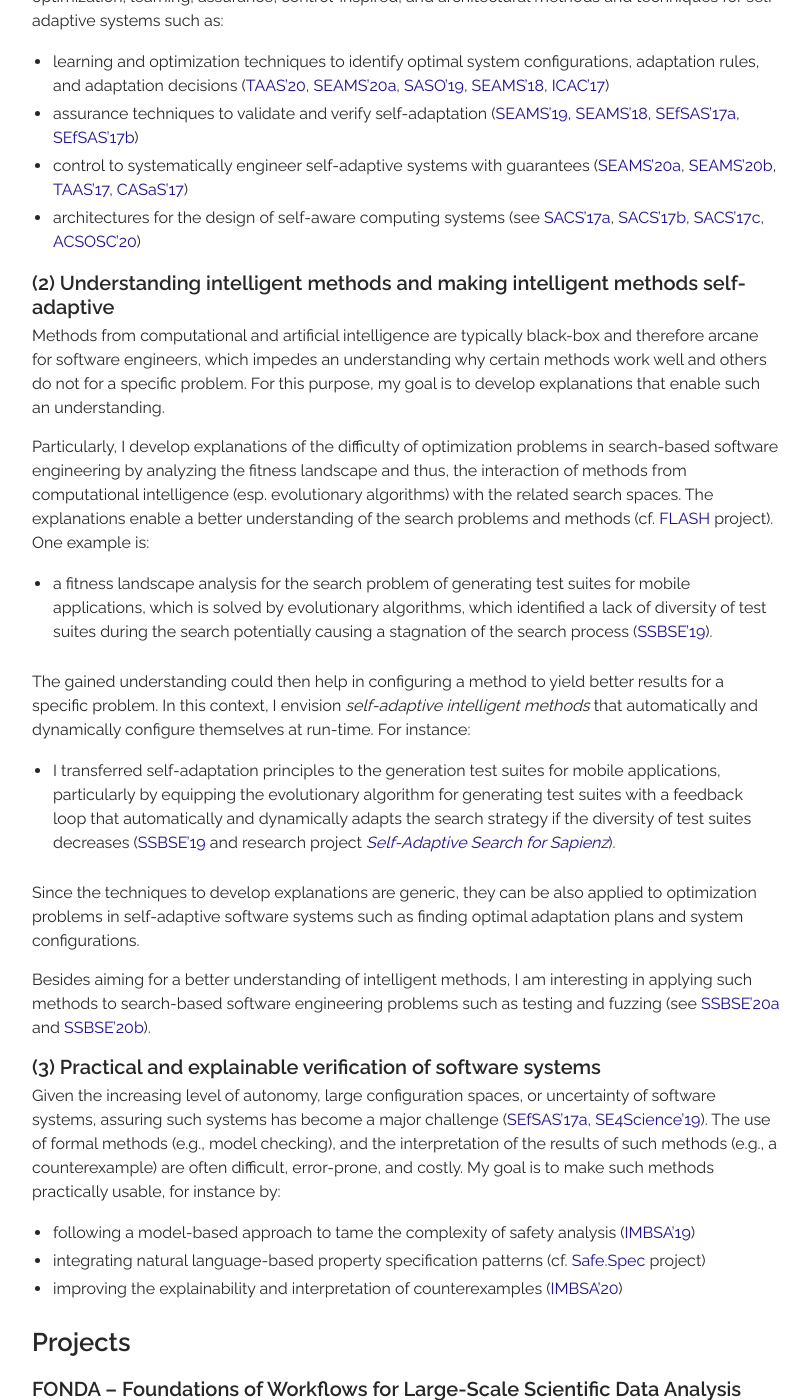
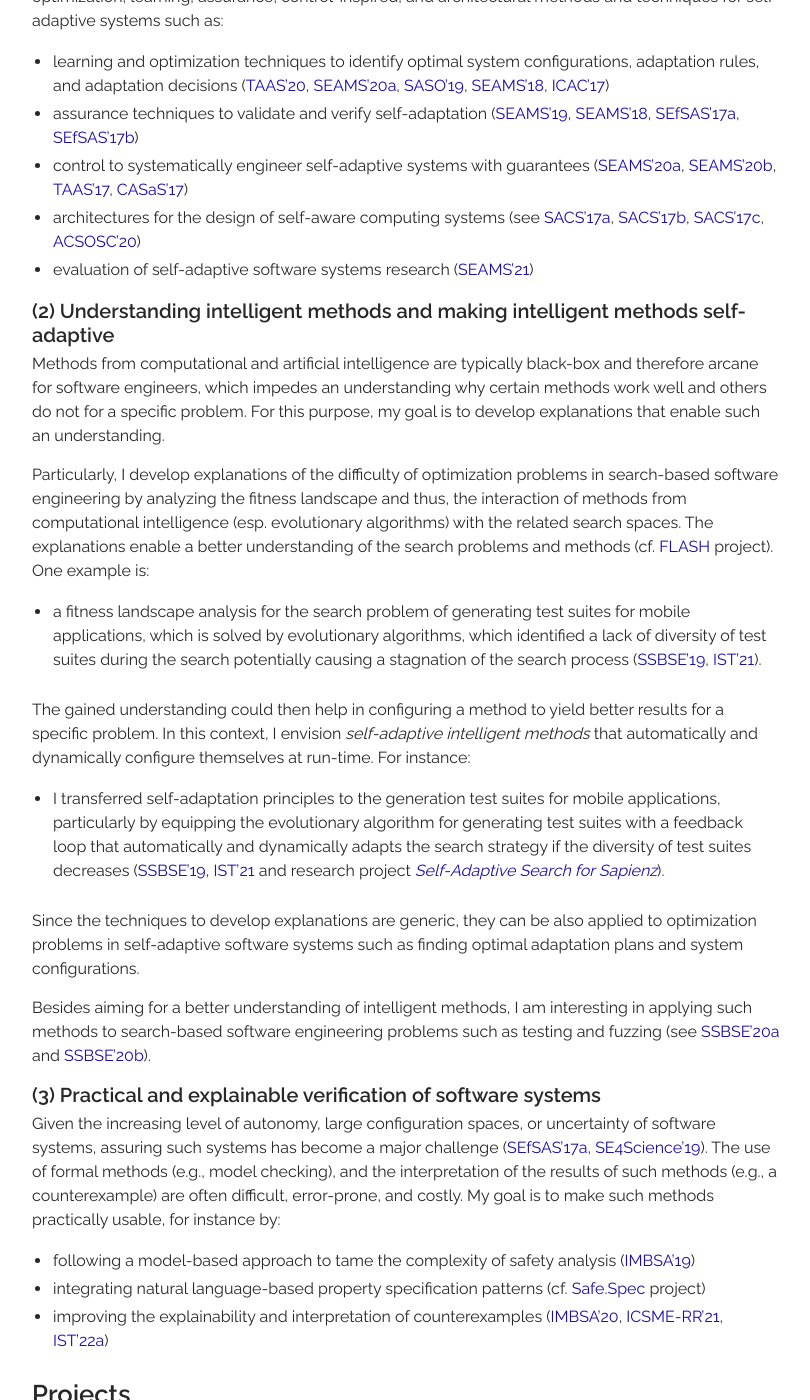
Before and after one commit to thomas-vogel/thomas-vogel.github.io, a Jekyll site: the page built from _pages/research.md, in a window 1280 px wide and 1400 px high, scrolled down 654 px. Shown: the whole window, without its empty margins (233-1043 px from the left). Built offline with Jekyll 4.4.1, drawn with Linux system fonts in a browser that asks for light colours.

Commit message:
Update research.

```diff
--- a/_pages/research.md
+++ b/_pages/research.md
@@ -23,16 +23,17 @@ We observe an increasing level of autonomy of self-adaptive systems that operate
 * assurance techniques to validate and verify self-adaptation ([SEAMS'19](publications/2019-SEAMS), [SEAMS'18](publications/2018-SEAMSb), [SEfSAS'17a](publications/2017-SEFSAS3a), [SEfSAS'17b](publications/2017-SEFSAS3b))
 * control to systematically engineer self-adaptive systems with guarantees ([SEAMS'20a](publications/2020-SEAMSa), [SEAMS'20b](publications/2020-SEAMSb), [TAAS'17](publications/2017-TAAS), [CASaS'17](publications/2017-CASaS))
 * architectures for the design of self-aware computing systems  (see [SACS'17a](publications/2017-SACSa), [SACS'17b](publications/2017-SACSb), [SACS'17c](publications/2017-SACSc), [ACSOSC'20](publications/2020-ACSOSC))
+* evaluation of self-adaptive software systems research ([SEAMS'21](publications/2021-SEAMS))
 
 ### (2) Understanding intelligent methods and making intelligent methods self-adaptive
 Methods from computational and artificial intelligence are typically black-box and therefore arcane for software engineers, which impedes an understanding why certain methods work well and others do not for a specific problem. For this purpose, my goal is to develop explanations that enable such an understanding.
 
 Particularly, I develop explanations of the difficulty of optimization problems in search-based software engineering by analyzing the fitness landscape and thus, the interaction of methods from computational intelligence (esp. evolutionary algorithms) with the related search spaces. The explanations enable a better understanding of the search problems and methods (cf. [FLASH](#projects) project). One example is:
-* a fitness landscape analysis for the search problem of generating test suites for mobile applications, which is solved by evolutionary algorithms, which identified a lack of diversity of test suites during the search potentially causing a stagnation of the search process ([SSBSE'19](publications/2019-SSBSE)).
+* a fitness landscape analysis for the search problem of generating test suites for mobile applications, which is solved by evolutionary algorithms, which identified a lack of diversity of test suites during the search potentially causing a stagnation of the search process ([SSBSE'19](publications/2019-SSBSE), [IST'21](publications/2020-IST)).
 
 <br />
 The gained understanding could then help in configuring a method to yield better results for a specific problem. In this context, I envision _self-adaptive intelligent methods_ that automatically and dynamically configure themselves at run-time. For instance:
-* I transferred self-adaptation principles to the generation test suites for mobile applications, particularly by equipping the evolutionary algorithm for generating test suites with a feedback loop that automatically and dynamically adapts the search strategy if the diversity of test suites decreases ([SSBSE'19](publications/2019-SSBSE) and research project [_Self-Adaptive Search for Sapienz_](#projects)).
+* I transferred self-adaptation principles to the generation test suites for mobile applications, particularly by equipping the evolutionary algorithm for generating test suites with a feedback loop that automatically and dynamically adapts the search strategy if the diversity of test suites decreases ([SSBSE'19](publications/2019-SSBSE), [IST'21](publications/2020-IST) and research project [_Self-Adaptive Search for Sapienz_](#projects)).
 
 <br />
 Since the techniques to develop explanations are generic, they can be also applied to optimization problems in self-adaptive software systems such as finding optimal adaptation plans and system configurations.
@@ -43,7 +44,7 @@ Besides aiming for a better understanding of intelligent methods, I am interesti
 Given the increasing level of autonomy, large configuration spaces, or uncertainty of software systems, assuring such systems has become a major challenge ([SEfSAS'17a](publications/2017-SEFSAS3a), [SE4Science'19](publications/2019-SE4Science)). The use of formal methods (e.g., model checking), and the interpretation of the results of such methods (e.g., a counterexample) are often difficult, error-prone, and costly. My goal is to make such methods practically usable, for instance by:
 * following a model-based approach to tame the complexity of safety analysis ([IMBSA'19](publications/2019-IMBSA))
 * integrating natural language-based property specification patterns (cf. [Safe.Spec](#projects) project)
-* improving the explainability and interpretation of counterexamples ([IMBSA'20](publications/2020-IMBSA))
+* improving the explainability and interpretation of counterexamples ([IMBSA'20](publications/2020-IMBSA), [ICSME-RR'21](publications/2021-ICSME-RR), [IST'22a](publications/2022-ISTa))
 
 
 # Projects
```
